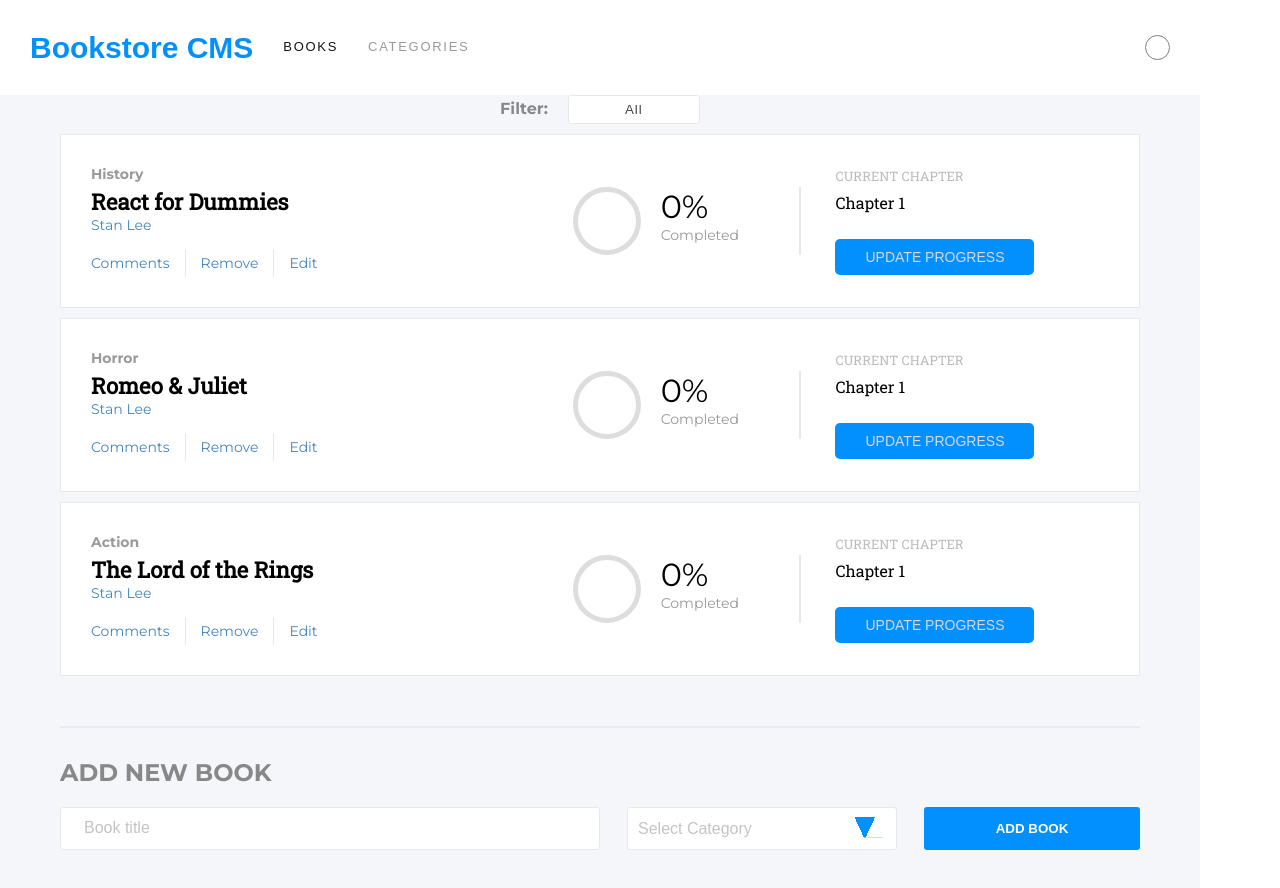
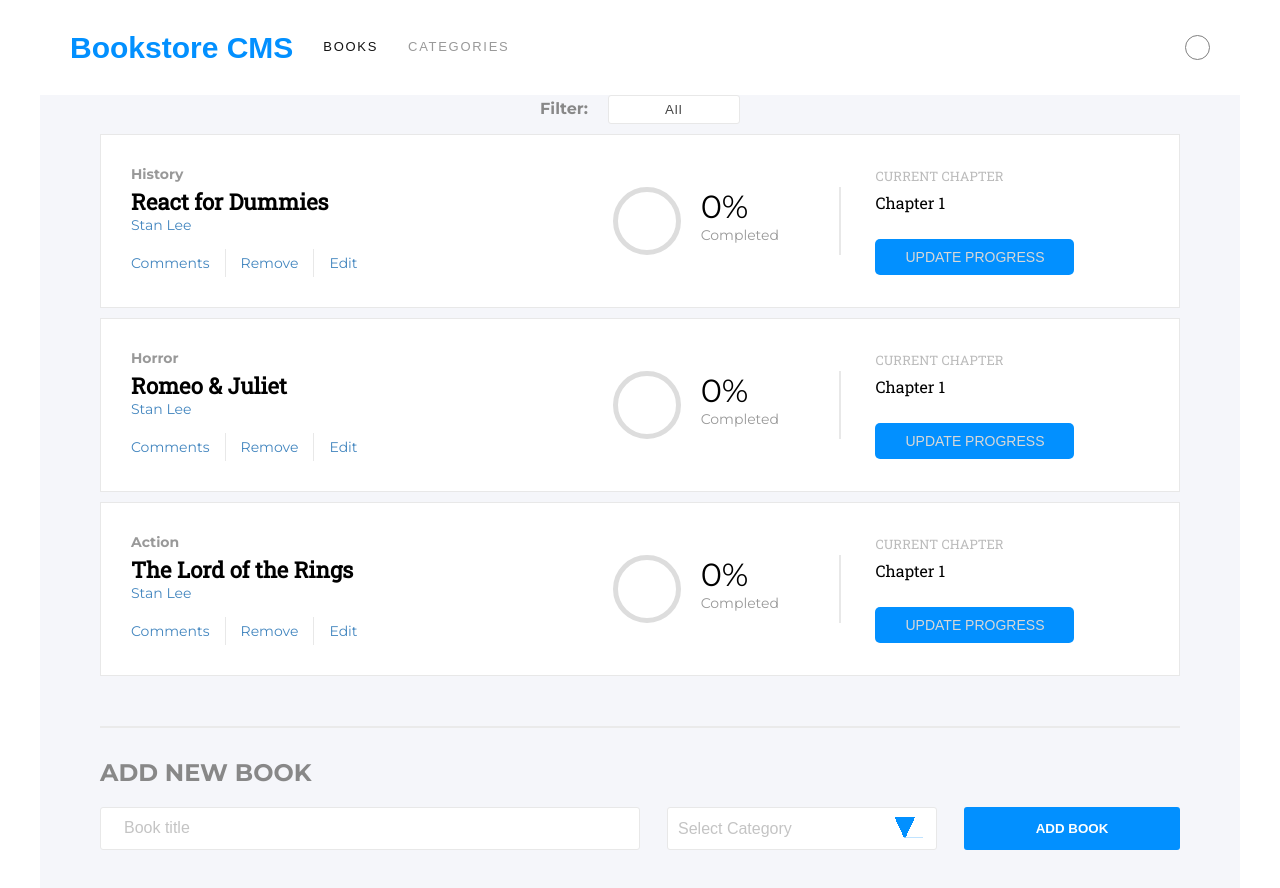
Before and after one commit to NewIncome/bookstore, a React (Create React App) app: page / in a window 1280 px wide. Shown: the top 888 px of the page. Built offline with nearby package versions, Linux system fonts and the light colour scheme.

Commit message:
Modify suggestions from TSE
- change functions declarations to ES6 arrow function syntax
- remove commented code
- center App element

```diff
--- a/src/App.css
+++ b/src/App.css
@@ -8,6 +8,7 @@
 .App {
   background-color: #f5f6fa;
   font-family: 'Montserrat', sans-serif !important;
+  margin: auto;
   text-align: center;
   width: 1200px;
 }
--- a/src/components/App.js
+++ b/src/components/App.js
@@ -3,8 +3,7 @@ import '../App.css';
 import BooksList from '../container/BooksList';
 import BooksForm from '../container/BooksForm';
 
-function App() {
-  return (
+const App = () => (
   <div className="App">
     <nav id="nav">
       <div id="nav-btns">
@@ -20,6 +19,5 @@ function App() {
     <BooksForm />
   </div>
 );
-}
 
 export default App;
--- a/src/container/BooksList.js
+++ b/src/container/BooksList.js
@@ -8,7 +8,7 @@ import '../components/book.css';
 import { removeBook, changeFilter } from '../actions';
 import CategoryFilter from '../components/CategoryFilter';
 
-function BooksList(props) {
+const BooksList = props => {
   const {
     list, removeBook, changeFilter, filter,
   } = props;
@@ -34,10 +34,9 @@ function BooksList(props) {
           key={book.id}
         />
       ))}
-      {/* </table> */}
     </section>
   );
-}
+};
 
 const mapStateToProps = ({ list, filter }) => ({ list, filter });
 const mapDispatchToProps = dispatch => ({
```
Also changed, not shown: src/components/Book.js (+1 -21 lines). Lines whose indentation alone changed are shown as unchanged.
